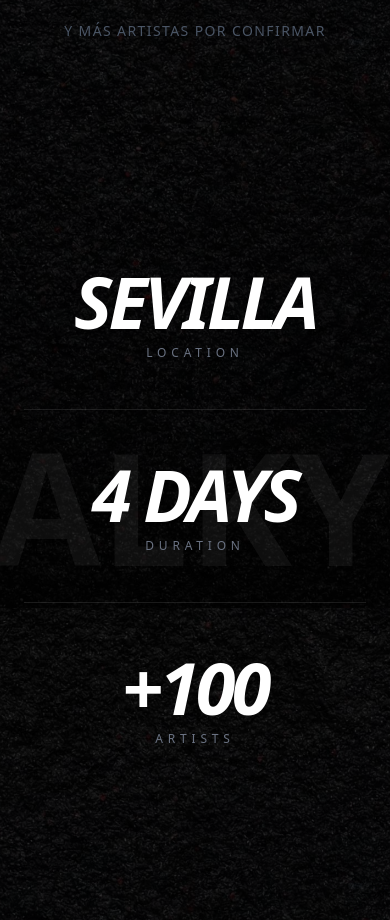
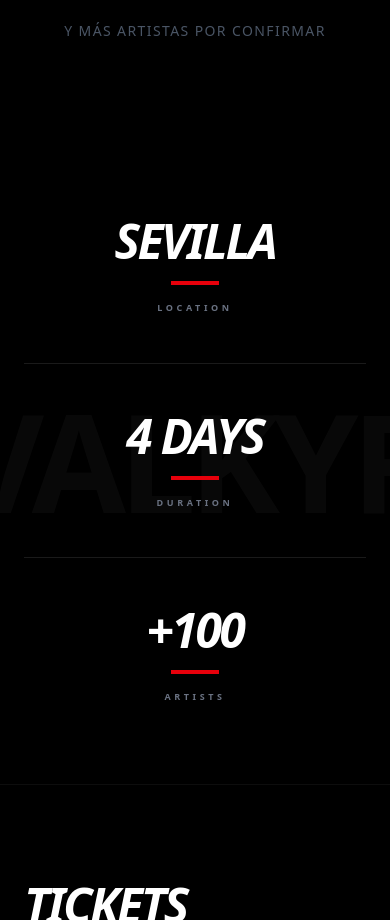
Before and after one commit to asa7ur/valkyria-frontend, an Angular app: page / in a window 390 px wide. Shown: the part 1080-2000 px from the top of the page. Built offline with nearby package versions, Linux system fonts and the light colour scheme; no server answers.

Commit message:
Improving UI

```diff
--- a/src/app/features/home/components/info-section/info-section.html
+++ b/src/app/features/home/components/info-section/info-section.html
@@ -1,24 +1,38 @@
-<section class="relative text-white py-32 overflow-hidden">
-  <div class="absolute inset-0 flex justify-center items-center opacity-5 z-0 pointer-events-none">
-    <span class="text-[40vw] font-black leading-none select-none">VALKYR</span>
+<section class="relative text-white py-20 md:py-32 lg:py-48 overflow-hidden border-b border-white/5">
+  <div class="absolute inset-0 flex justify-center items-center opacity-[0.03] z-0 pointer-events-none select-none">
+    <span class="text-[35vw] font-black leading-none tracking-tighter uppercase">VALKYR</span>
   </div>
 
   <div class="relative z-10 max-w-7xl mx-auto px-6">
-    <div class="grid grid-cols-1 md:grid-cols-3 gap-12 text-center">
+    <div class="grid grid-cols-1 md:grid-cols-3 gap-12 md:gap-4 lg:gap-8 text-center items-center">
 
-      <div class="flex flex-col items-center">
-        <h3 class="text-7xl md:text-8xl font-black uppercase tracking-tighter mb-2 italic">Sevilla</h3>
-        <p class="text-xs uppercase tracking-[0.4em] text-gray-500">Location</p>
+      <div class="flex flex-col items-center group animate-in" style="animation-delay: 0.1s">
+        <h3
+          class="text-5xl sm:text-6xl lg:text-8xl font-black uppercase tracking-tighter mb-4 italic transition-transform group-hover:scale-105 duration-500">
+          Sevilla
+        </h3>
+        <div class="w-12 h-1 bg-red-600 mb-4 transition-all group-hover:w-20"></div>
+        <p class="text-[9px] md:text-[10px] uppercase tracking-[0.4em] text-gray-500 font-bold">Location</p>
       </div>
 
-      <div class="flex flex-col items-center border-y md:border-y-0 md:border-x border-white/10 py-12 md:py-0">
-        <h3 class="text-7xl md:text-8xl font-black uppercase tracking-tighter mb-2 italic">4 Days</h3>
-        <p class="text-xs uppercase tracking-[0.4em] text-gray-500">Duration</p>
+      <div
+        class="flex flex-col items-center group animate-in border-y md:border-y-0 md:border-x border-white/10 py-12 md:py-0"
+        style="animation-delay: 0.2s">
+        <h3
+          class="text-5xl sm:text-6xl lg:text-8xl font-black uppercase tracking-tighter mb-4 italic transition-transform group-hover:scale-105 duration-500">
+          4 Days
+        </h3>
+        <div class="w-12 h-1 bg-red-600 mb-4 transition-all group-hover:w-20"></div>
+        <p class="text-[9px] md:text-[10px] uppercase tracking-[0.4em] text-gray-500 font-bold">Duration</p>
       </div>
 
-      <div class="flex flex-col items-center">
-        <h3 class="text-7xl md:text-8xl font-black uppercase tracking-tighter mb-2 italic">+100</h3>
-        <p class="text-xs uppercase tracking-[0.4em] text-gray-500">Artists</p>
+      <div class="flex flex-col items-center group animate-in" style="animation-delay: 0.3s">
+        <h3
+          class="text-5xl sm:text-6xl lg:text-8xl font-black uppercase tracking-tighter mb-4 italic transition-transform group-hover:scale-105 duration-500">
+          +100
+        </h3>
+        <div class="w-12 h-1 bg-red-600 mb-4 transition-all group-hover:w-20"></div>
+        <p class="text-[9px] md:text-[10px] uppercase tracking-[0.4em] text-gray-500 font-bold">Artists</p>
       </div>
 
     </div>
--- a/src/app/features/home/components/info-section/info-section.ts
+++ b/src/app/features/home/components/info-section/info-section.ts
@@ -1,11 +1,8 @@
-import { Component } from '@angular/core';
+import {Component} from '@angular/core';
 
 @Component({
   selector: 'app-info-section',
-  imports: [],
   templateUrl: './info-section.html',
-  styles: ``,
 })
 export class InfoSection {
-
 }
--- a/src/app/features/home/components/tickets-section/tickets-section.html
+++ b/src/app/features/home/components/tickets-section/tickets-section.html
@@ -40,6 +40,7 @@
             </p>
 
             <button
+              routerLink="/purchase"
               class="w-full border border-current py-3 md:py-4 text-[10px] md:text-xs font-bold uppercase tracking-widest hover:bg-black hover:text-white transition-colors cursor-pointer">
               BUY NOW
             </button>
--- a/src/app/features/home/components/tickets-section/tickets-section.ts
+++ b/src/app/features/home/components/tickets-section/tickets-section.ts
@@ -1,9 +1,11 @@
 import {Component, signal, inject, OnInit} from '@angular/core';
+import {RouterLink} from '@angular/router';
 import {TicketProvider} from '../../../../core/services/ticket-provider';
 import {TicketType} from '../../../../core/models/ticket-types';
 
 @Component({
   selector: 'app-tickets-section',
+  imports: [RouterLink], // Añadido a los imports del componente
   templateUrl: './tickets-section.html'
 })
 export class TicketsSection implements OnInit {
--- a/src/app/layout/footer/footer.html
+++ b/src/app/layout/footer/footer.html
@@ -1,12 +1,19 @@
-<footer class="bg-black text-white pt-10 md:pt-20 border-t border-white/5 relative overflow-hidden">
-
+<footer class="bg-black text-white border-t border-white/5 relative overflow-hidden">
   <div class="w-full overflow-hidden bg-red-600 py-2 border-y border-red-700">
     <div class="animate-marquee flex whitespace-nowrap">
       <div class="flex shrink-0 items-center font-black uppercase text-[10px] tracking-[0.5em] text-white">
-        <span>VALKYRIA FESTIVAL 2026 • SEVILLA • VALKYRIA FESTIVAL 2026 • SEVILLA •&nbsp;</span>
+      <span>
+        VALKYRIA FESTIVAL 2026 • SEVILLA • VALKYRIA FESTIVAL 2026 • SEVILLA •
+        VALKYRIA FESTIVAL 2026 • SEVILLA • VALKYRIA FESTIVAL 2026 • SEVILLA •
+        VALKYRIA FESTIVAL 2026 • SEVILLA • VALKYRIA FESTIVAL 2026 • SEVILLA •&nbsp;
+      </span>
       </div>
       <div class="flex shrink-0 items-center font-black uppercase text-[10px] tracking-[0.5em] text-white">
-        <span>VALKYRIA FESTIVAL 2026 • SEVILLA • VALKYRIA FESTIVAL 2026 • SEVILLA •&nbsp;</span>
+      <span>
+        VALKYRIA FESTIVAL 2026 • SEVILLA • VALKYRIA FESTIVAL 2026 • SEVILLA •
+        VALKYRIA FESTIVAL 2026 • SEVILLA • VALKYRIA FESTIVAL 2026 • SEVILLA •
+        VALKYRIA FESTIVAL 2026 • SEVILLA • VALKYRIA FESTIVAL 2026 • SEVILLA •&nbsp;
+      </span>
       </div>
     </div>
   </div>
--- a/src/app/layout/header/header.html
+++ b/src/app/layout/header/header.html
@@ -1,10 +1,12 @@
 <nav
   class="fixed top-0 z-50 w-full px-6 py-4 flex justify-between items-center bg-black/20 backdrop-blur-md border-b border-white/10">
 
-  <a routerLink="/" (click)="closeMenu()"
-     class="text-2xl font-black tracking-tighter text-white hover:text-red-600 transition-colors cursor-pointer relative z-50">
-    VALKYRIA
-  </a>
+  <div class="md:flex-1 flex items-center">
+    <a routerLink="/" (click)="closeMenu()"
+       class="text-2xl font-black tracking-tighter text-white hover:text-red-600 transition-colors cursor-pointer relative z-50">
+      VALKYRIA
+    </a>
+  </div>
 
   <div class="hidden md:flex items-center gap-8 text-xs font-bold uppercase tracking-widest text-white/80">
     <a routerLink="/lineup" routerLinkActive="text-red-600 !text-white"
@@ -17,7 +19,7 @@
     </button>
   </div>
 
-  <div class="flex items-center gap-6">
+  <div class="flex items-center justify-end gap-6 md:flex-1">
     @if (auth.currentUser()) {
       <div class="hidden md:flex items-center gap-6">
         <a routerLink="/orders" routerLinkActive="text-white"
@@ -52,43 +54,4 @@
     </button>
   </div>
 
-  <div
-    (click)="closeMenu()"
-    [class]="'fixed inset-0 bg-black/60 backdrop-blur-sm transition-opacity duration-500 md:hidden cursor-pointer ' + (isMenuOpen() ? 'opacity-100 pointer-events-auto' : 'opacity-0 pointer-events-none')">
-  </div>
-
-  <div
-    [class]="'fixed top-0 right-0 h-screen w-[80%] max-w-sm bg-black/95 backdrop-blur-2xl border-l border-white/10 p-10 pt-32 flex flex-col gap-8 md:hidden transition-transform duration-500 ease-in-out ' + (isMenuOpen() ? 'translate-x-0 shadow-2xl' : 'translate-x-full')">
-
-    <a routerLink="/lineup" routerLinkActive="text-red-600" (click)="closeMenu()"
-       class="text-3xl font-black uppercase tracking-tighter text-white hover:text-red-600 transition-colors cursor-pointer">Lineup</a>
-
-    <a routerLink="/artists" routerLinkActive="text-red-600" (click)="closeMenu()"
-       class="text-3xl font-black uppercase tracking-tighter text-white hover:text-red-600 transition-colors cursor-pointer">Artists</a>
-
-    <button routerLink="/purchase" (click)="closeMenu()"
-            class="bg-white text-black w-full py-4 text-sm font-bold uppercase tracking-widest hover:bg-red-600 hover:text-white transition-all cursor-pointer">
-      Buy Tickets Now
-    </button>
-
-    <div class="h-px bg-white/10 my-4"></div>
-
-    @if (auth.currentUser()) {
-      <div class="flex flex-col gap-6">
-        <a routerLink="/orders" (click)="closeMenu()"
-           class="text-xl font-black uppercase tracking-tighter text-white/70 hover:text-white cursor-pointer">My
-          Orders</a>
-
-        <button (click)="onLogout(); closeMenu()"
-                class="text-left text-xl font-black uppercase tracking-tighter text-red-600 hover:text-red-400 transition-colors cursor-pointer">
-          Logout
-        </button>
-      </div>
-    } @else {
-      <a routerLink="/login" (click)="closeMenu()"
-         class="text-3xl font-black uppercase tracking-tighter text-white cursor-pointer">Login</a>
-      <a routerLink="/register" (click)="closeMenu()"
-         class="text-3xl font-black uppercase tracking-tighter text-red-600 cursor-pointer">Register</a>
-    }
-  </div>
 </nav>
--- a/src/index.html
+++ b/src/index.html
@@ -7,11 +7,29 @@
   <meta name="viewport" content="width=device-width, initial-scale=1">
   <link rel="icon" type="image/x-icon" href="favicon.ico">
   <link rel="stylesheet" href="https://cdn.jsdelivr.net/npm/@fortawesome/fontawesome-free@7.1.0/css/all.min.css">
+
+  <style>
+    body, html {
+      margin: 0;
+      padding: 0;
+      height: 100%;
+      background-color: #000;
+    }
+
+    .loading-wrapper {
+      display: flex;
+      justify-content: center;
+      align-items: center;
+      height: 100vh;
+      width: 100vw;
+      background-color: #000;
+    }
+  </style>
 </head>
 <body>
 <app-root>
   <div class="loading-wrapper">
-    <img src="../public/logo.png" alt="Cargando..." class="pulse-logo">
+    <img src="../public/logo.png" alt="" class="pulse-logo" style="width: 200px;">
   </div>
 </app-root>
 </body>
--- a/src/styles.css
+++ b/src/styles.css
@@ -112,24 +112,21 @@ body {
   opacity: 0;
 }
 
-/* src/styles.css */
-
 @keyframes marquee {
   0% {
-    transform: translateX(0);
+    /* Forzamos aceleración por hardware */
+    transform: translate3d(0, 0, 0);
   }
   100% {
-    transform: translateX(-50%);
+    /* Se desplaza exactamente el ancho de un bloque (50% del total) */
+    transform: translate3d(-50%, 0, 0);
   }
 }
 
 .animate-marquee {
-  display: flex; /* Usamos flex para control total */
-  width: max-content; /* Obligamos a que el ancho sea el del contenido */
-  animation: marquee 30s linear infinite; /* Un poco más lento suele quedar mejor */
-  will-change: transform; /* Mejora el rendimiento */
+  display: flex;
+  width: max-content;
+  /* Aumentamos a 60s o más para que no vaya muy rápido al haber más texto */
+  animation: marquee 60s linear infinite;
+  will-change: transform;
 }
-
-.animate-marquee:hover {
-  animation-play-state: paused;
-}
```
